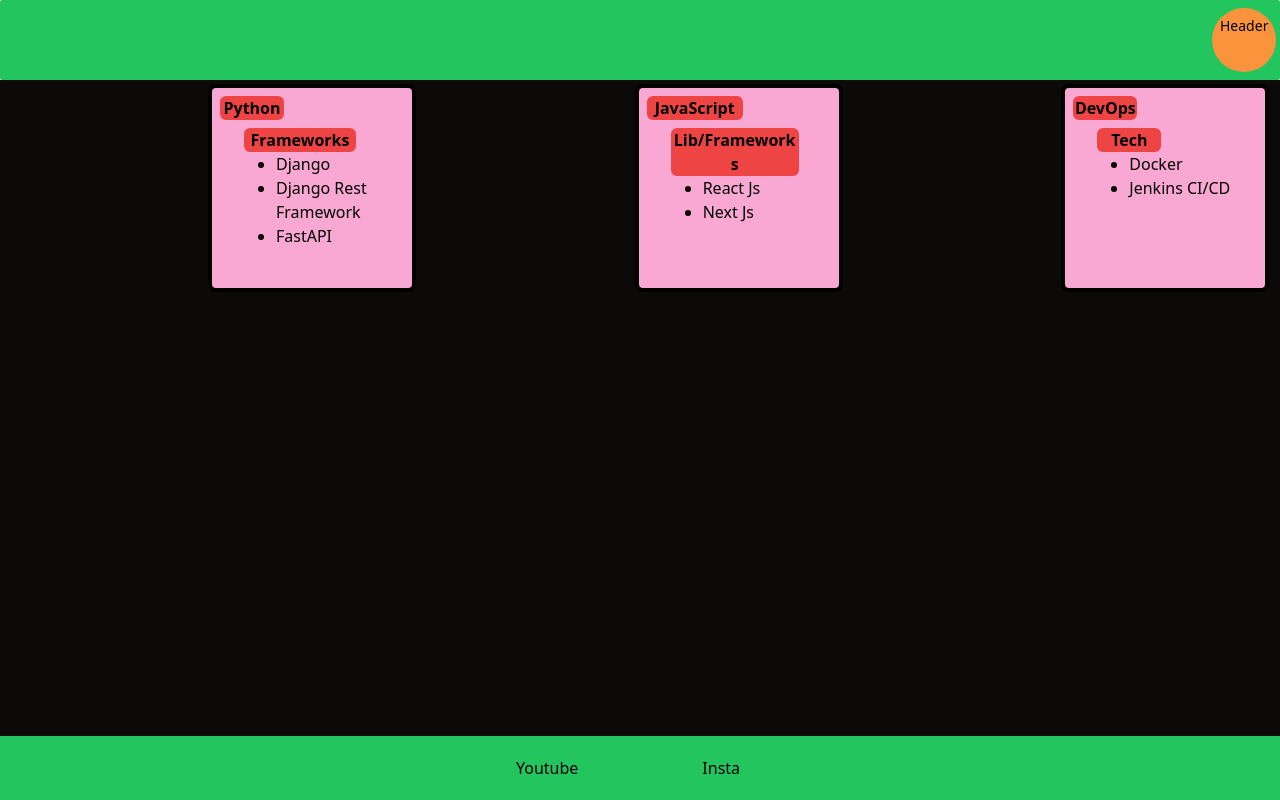
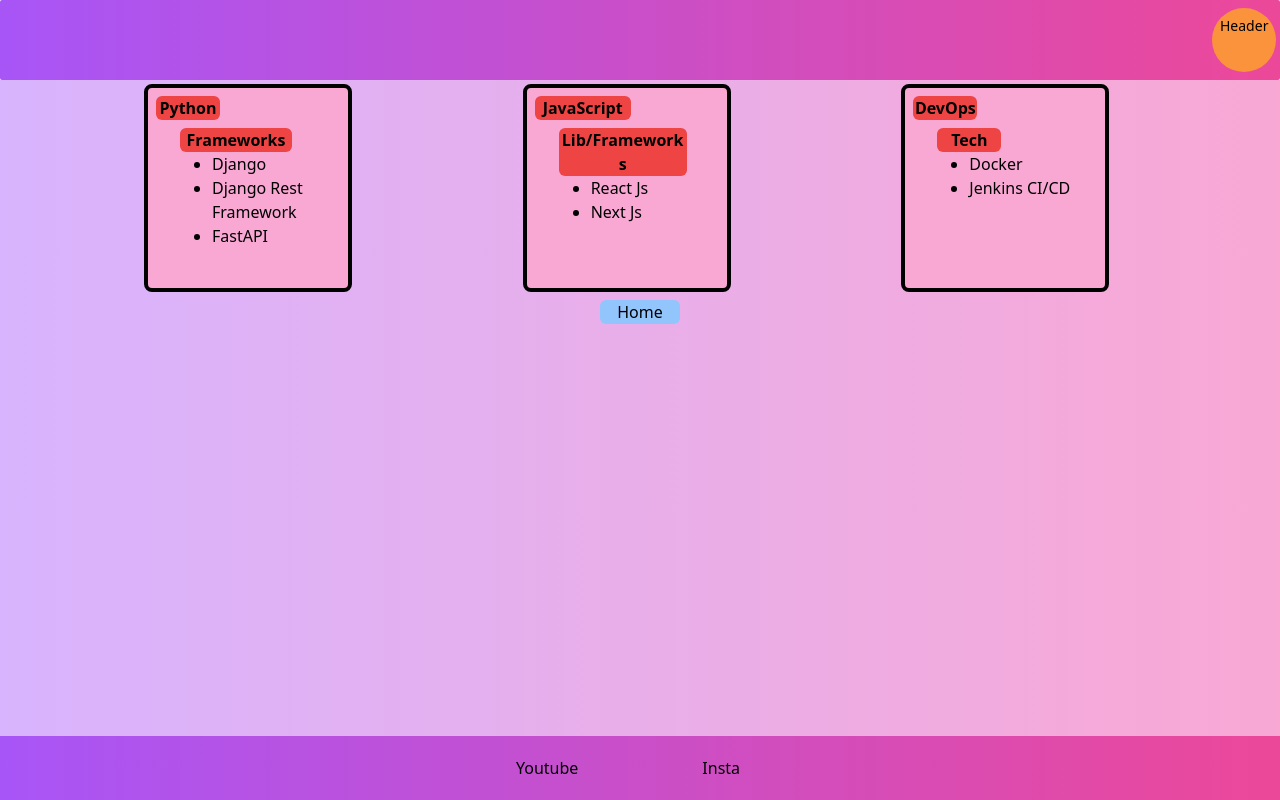
Before and after one commit to GautamSharma26/portfolio, a Next.js app: page /main in a window 1280 px wide. Built offline with nearby package versions, Linux system fonts and the light colour scheme.

Commit message:
make changes in layout of skill page

```diff
--- a/app/(main)/main/layout.tsx
+++ b/app/(main)/main/layout.tsx
@@ -2,7 +2,7 @@ import React from 'react'
 
 const MainLayout = ({children}) => {
   return (
-    <div className='h-[calc(100vh-144px)] overflow-hidden overflow-y-auto bg-stone-950'>
+    <div className='h-[calc(100vh-144px)] overflow-hidden overflow-y-auto bg-gradient-to-r from-purple-300 to-pink-300'>
         {children}
     </div>
   )
--- a/app/(main)/main/page.js
+++ b/app/(main)/main/page.js
@@ -1,7 +1,8 @@
 import Link from 'next/link'
 const MainPage = () => {
   return (
-    <div className='relative pt-1 grid sm:grid-cols-1 md:grid-cols-3 gap-y-2 md:left-52 sm:left-48'>
+    <div>
+    <div className='relative pt-1 grid sm:grid-cols-1 md:grid-cols-3 gap-y-2 md:ml-36'>
       <div className='break-words bg-pink-300 border-solid border-black border-4 hover:border-dotted w-52 rounded-lg h-52'>
         <p className='m-2 font-bold bg-red-500 w-16 text-center rounded-md'>Python</p>
         <p className='relative left-8 font-bold bg-red-500 w-28 text-center rounded-md mt-2'>Frameworks</p>
@@ -29,7 +30,10 @@ const MainPage = () => {
         </ul>
       </div>
 
-
+    </div>
+    <div className='grid justify-center w-screen'>
+    <div className='my-2 rounded-md bg-blue-300 text-center w-20 hover:bg-orange-300'><Link href="/">Home</Link></div>
+    </div>
     </div>
   )
 }
--- a/app/page.js
+++ b/app/page.js
@@ -3,12 +3,12 @@ import Link from 'next/link'
 const RootPageMainD = () => {
   return (
     <div className="min-h-[calc(100vh-144px)] overflow-auto">
-      <div className="relative border-2 left-[42%] md:top-42 bg-green-300 md:h-48 md:w-48 lg:top-[320px] md:rounded-full sm:rounded-full sm:top-[260px] sm:w-32 sm:h-32 text-center animate-bounce">
+      <div className="relative border-2 left-[42%] md:top-42 bg-green-300 md:h-48 md:w-48 lg:top-[120px] md:rounded-full sm:rounded-full sm:top-[260px] sm:w-32 sm:h-32 text-center">
         <div className='absolute md:top-20 md:left-16 md:w-16 sm:top-12 sm:left-6 animate-ping text-black font-bold'>
           Welcome
         </div>
         <Link href="/main">
-        <div className="absolute border-2 md:top-28 md:left-32 md:h-36 md:w-36 sm:h-20 sm:w-20 sm:top-20 sm:left-20 bg-yellow-200 rounded-full text-center p-2 break-word">Home</div></Link>
+        <div className="absolute border-2 md:top-28 md:left-32 md:h-36 md:w-36 sm:h-20 sm:w-20 sm:top-20 sm:left-20 bg-yellow-200 rounded-full text-center p-2 break-word">Skills</div></Link>
         <div className="absolute border-2 md:top-28 md:right-32 md:h-36 md:w-36 sm:h-20 sm:w-20 sm:top-20 sm:right-20 bg-red-400 rounded-full text-center p-2 break-words">Experience</div>
         <div className="absolute border-2 md:bottom-32 md:left-32 md:h-36 md:w-36 sm:h-20 sm:w-20 sm:bottom-20 sm:left-20 bg-orange-300 rounded-full text-center p-2">My Blogs</div>
         <div className="absolute border-2 md:bottom-32 md:right-32 md:h-36 md:w-36 sm:h-20 sm:w-20 sm:bottom-20 sm:right-20 bg-blue-300 rounded-full text-center p-2 hover:animate-spin break-words">Projects</div>
--- a/components/footer/Footer.jsx
+++ b/components/footer/Footer.jsx
@@ -2,7 +2,7 @@ import React from 'react'
 
 const Footer = () => {
   return (
-    <div className='flex flex-row lg:h-16 p-5 bg-green-500'>
+    <div className='flex flex-row lg:h-16 p-5 bg-gradient-to-r from-purple-500 to-pink-500'>
       <div className='relative left-[40%]'>Youtube</div>
       <div className='relative left-[50%]'>Insta</div>
     </div>
--- a/components/header/Header.jsx
+++ b/components/header/Header.jsx
@@ -2,7 +2,7 @@ import React from 'react'
 
 const Header = () => {
   return (
-    <div className='flex rounded-sm h-20 bg-green-500 relative'>
+    <div className='flex rounded-sm h-20 bg-gradient-to-r from-purple-500 to-pink-500 relative'>
       <div className='flex-initial absolute w-16 h-16 text-sm top-0 mx-1 my-2 right-0 p-2 bg-orange-400 rounded-full items-end'>Header</div>
     </div>
   )
```
Also changed, not shown: app/(main)/main/public/images/pylogo.png (added).
